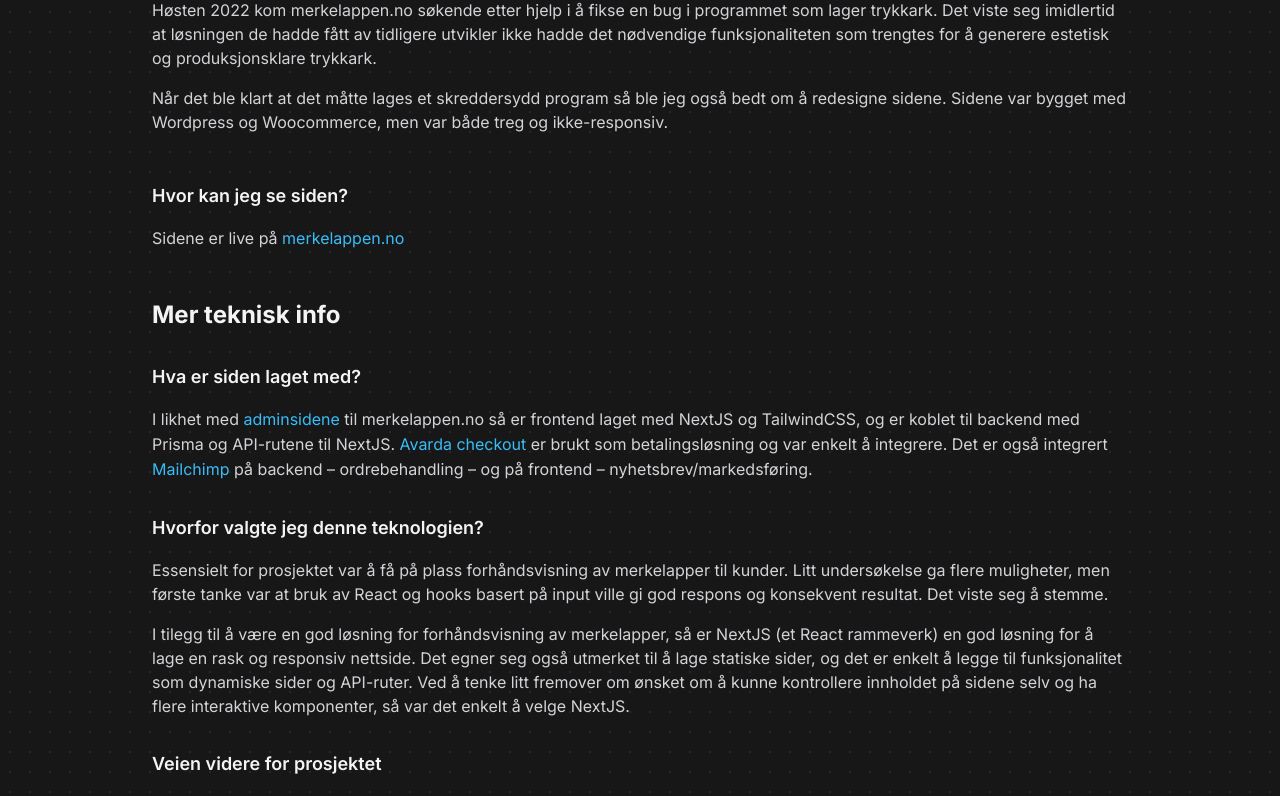
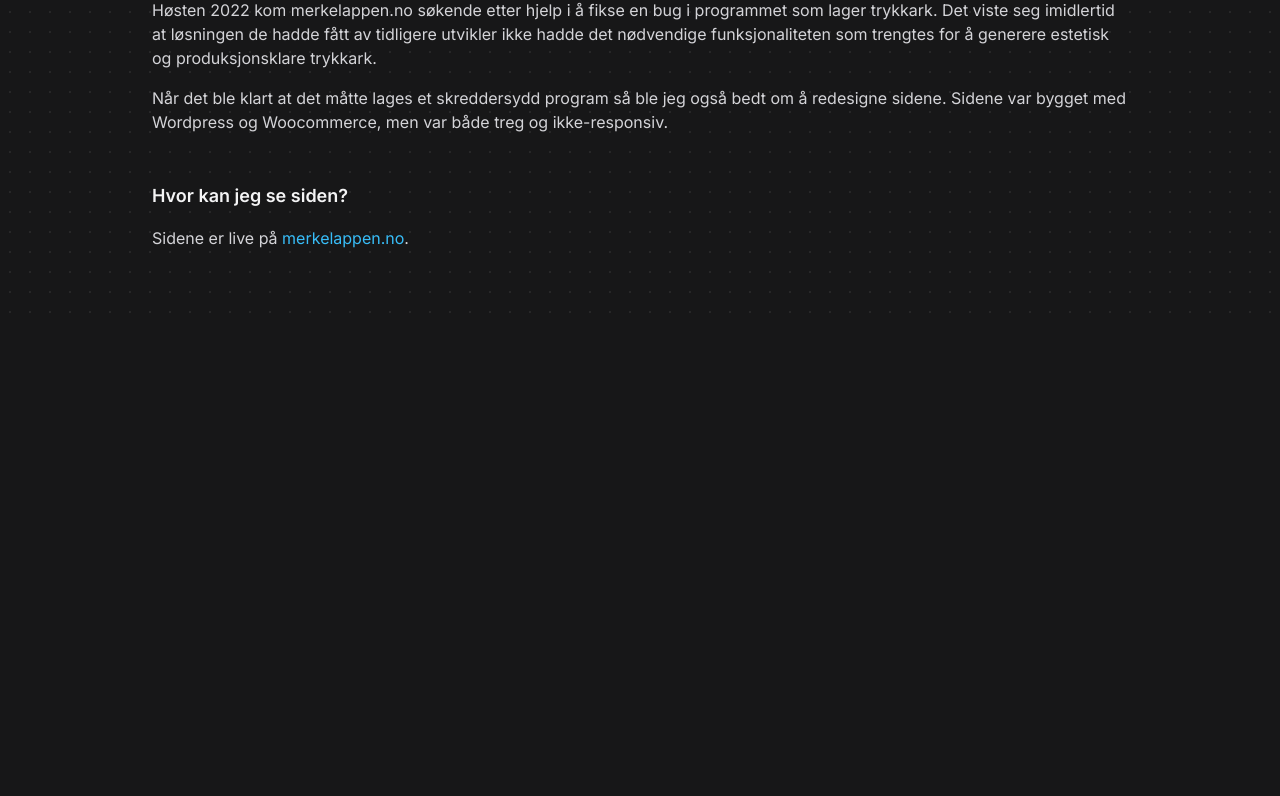
Before and after one commit to squashd/portfolio, a Next.js app: page /portef%C3%B8lje/prosjekter/merkelappen-butikk in a window 1280 px wide. Shown: the part 1998-2794 px from the top of the page. After the commit the page ends 2313 px from the top, so only its background shows below. Built offline with nearby package versions, Linux system fonts and the light colour scheme.

Commit message:
Fix visual bugs and make tools text shorter

```diff
--- a/src/app/layout.tsx
+++ b/src/app/layout.tsx
@@ -16,7 +16,7 @@
 }) {
   return (
     <html lang="en" className={`${inter.className} h-full`}>
-      <body className="h-full text-zinc-300">
+      <body className="bg-zinc-1000 h-full text-zinc-300">
         <NavBar />
         <main className="h-full">{children}</main>
       </body>
--- a/src/app/portef%C3%B8lje/galleri/order-line/page.tsx
+++ b/src/app/portef%C3%B8lje/galleri/order-line/page.tsx
@@ -11,7 +11,7 @@
             Ordrelinje
           </h1>
           <p className="mt-6 text-base text-zinc-300">
-            Ordrelinje komponert som er tatt i bruk i{" "}
+            Ordrelinje komponent som er tatt i bruk i{" "}
             <Link
               href={"/portef%C3%B8lje/prosjekter/merkelappen-admin"}
               className="group relative inline-block text-sky-400 transition duration-300"
@@ -19,7 +19,7 @@
               adminsidene
               <span className="relative bottom-1 block h-[1px] max-w-0 bg-sky-400 transition-all duration-500 group-hover:max-w-full"></span>
             </Link>{" "}
-            til merkelappen.no .
+            til merkelappen.no.
           </p>
         </header>
         <section className="py-12">
--- a/src/app/portef%C3%B8lje/prosjekter/merkelappen-admin/page.tsx
+++ b/src/app/portef%C3%B8lje/prosjekter/merkelappen-admin/page.tsx
@@ -41,64 +41,71 @@
             </p>
             <OrderExample />
           </div>
-          <div className="flex flex-col gap-8">
-            <h2 className="text-2xl font-bold text-zinc-100">
-              Mer teknisk info
-            </h2>
-            <div className="flex flex-col gap-4">
-              <h3 className="text-lg font-semibold text-zinc-100">
-                Hva er siden laget med?
-              </h3>
-              <p className="">
-                I likhet med{" "}
-                <Link
-                  href={"/portef%C3%B8lje/prosjekter/merkelappen-butikk"}
-                  className="group relative inline-block text-sky-400 transition duration-300"
-                >
-                  butikksidene
-                  <span className="relative bottom-1 block h-[1px] max-w-0 bg-sky-400 transition-all duration-500 group-hover:max-w-full"></span>
-                </Link>{" "}
-                til merkelappen.no , så er adminsidene laget med NextJS. Det er
-                også lagt til bruk av tRPC for å enkelt kunne kommunisere med
-                backend og hente de nyeste ordrene og filtrere på status.
-                Kanskje når React Server Components&reg; er klar for produksjon
-                så kan det være aktuelt å bruke det for å hente data fra
-                backend.
-              </p>
-            </div>
-            <div className="flex flex-col gap-4">
-              <h3 className="text-lg font-semibold text-zinc-100">
-                Hvorfor valgte jeg denne teknologien?
-              </h3>
-              <p className="">
-                Jeg ønsket at ordrebehandling skulle være så enkelt som mulig,
-                og at det skulle være enkelt å se når prosesser for
-                ordrebehandling var iverksatt. Ordrene hentes inn og skytes inn
-                i ordrelinje komponenter, som uavhengig av hverandre gjør kall
-                mot Avarda APIet dersom{" "}
-                <a
-                  href={"https://docs.avarda.com/checkout-3/confirmation/"}
-                  className="group relative inline-block text-sky-400 transition duration-300"
-                  rel="noreferrer noopener"
-                  target="_blank"
-                >
-                  betalingsstatus
-                  <span className="relative bottom-1 block h-[1px] max-w-0 bg-sky-400 transition-all duration-500 group-hover:max-w-full"></span>
-                </a>{" "}
-                ikke er ferdigstilt (finalized, timedout eller cancelled).
-              </p>
-            </div>
-            <div className="flex flex-col gap-4">
-              <h3 className="text-lg font-semibold text-zinc-100">
-                Veien videre for prosjektet
-              </h3>
-              <p className="">
-                Neste steg for prosjektet er å integrere analytics for websiden,
-                slik at det blir enklere å se hvor brukerne kommer fra, og hva
-                de gjør på siden.
-              </p>
-            </div>
-          </div>
+          {/*<div className="flex flex-col gap-8">*/}
+          {/*  <h2 className="text-2xl font-bold text-zinc-100">*/}
+          {/*    Mer teknisk info*/}
+          {/*  </h2>*/}
+          {/*  <div className="flex flex-col gap-4">*/}
+          {/*    <h3 className="text-lg font-semibold text-zinc-100">*/}
+          {/*      Hva er siden laget med?*/}
+          {/*    </h3>*/}
+          {/*    <p className="">*/}
+          {/*      I likhet med{" "}*/}
+          {/*      <Link*/}
+          {/*        href={"/portef%C3%B8lje/prosjekter/merkelappen-butikk"}*/}
+          {/*        className="group relative inline-block text-sky-400 transition duration-300"*/}
+          {/*      >*/}
+          {/*        butikksidene*/}
+          {/*        <span className="relative bottom-1 block h-[1px] max-w-0 bg-sky-400 transition-all duration-500 group-hover:max-w-full"></span>*/}
+          {/*      </Link>{" "}*/}
+          {/*      til merkelappen.no , så er adminsidene laget med NextJS. Det er*/}
+          {/*      også lagt til bruk av{" "}*/}
+          {/*      <Link*/}
+          {/*        href={"/https://trpc.io"}*/}
+          {/*        className="group relative inline-block text-sky-400 transition duration-300"*/}
+          {/*      >*/}
+          {/*        tRPC*/}
+          {/*        <span className="relative bottom-1 block h-[1px] max-w-0 bg-sky-400 transition-all duration-500 group-hover:max-w-full"></span>*/}
+          {/*      </Link>{" "}*/}
+          {/*      for å enkelt kunne kommunisere med backend og hente de nyeste*/}
+          {/*      ordrene og filtrere på status. Kanskje når React Server*/}
+          {/*      Components&reg; er klar for produksjon så kan det være aktuelt å*/}
+          {/*      bruke det for å hente data fra backend.*/}
+          {/*    </p>*/}
+          {/*  </div>*/}
+          {/*  <div className="flex flex-col gap-4">*/}
+          {/*    <h3 className="text-lg font-semibold text-zinc-100">*/}
+          {/*      Hvorfor valgte jeg denne teknologien?*/}
+          {/*    </h3>*/}
+          {/*    <p className="">*/}
+          {/*      Jeg ønsket at ordrebehandling skulle være så enkelt som mulig,*/}
+          {/*      og at det skulle være enkelt å se når prosesser for*/}
+          {/*      ordrebehandling var iverksatt. Ordrene hentes inn og skytes inn*/}
+          {/*      i ordrelinje komponenter, som uavhengig av hverandre gjør kall*/}
+          {/*      mot Avarda APIet dersom{" "}*/}
+          {/*      <a*/}
+          {/*        href={"https://docs.avarda.com/checkout-3/confirmation/"}*/}
+          {/*        className="group relative inline-block text-sky-400 transition duration-300"*/}
+          {/*        rel="noreferrer noopener"*/}
+          {/*        target="_blank"*/}
+          {/*      >*/}
+          {/*        betalingsstatus*/}
+          {/*        <span className="relative bottom-1 block h-[1px] max-w-0 bg-sky-400 transition-all duration-500 group-hover:max-w-full"></span>*/}
+          {/*      </a>{" "}*/}
+          {/*      ikke er ferdigstilt (finalized, timedout eller cancelled).*/}
+          {/*    </p>*/}
+          {/*  </div>*/}
+          {/*  <div className="flex flex-col gap-4">*/}
+          {/*    <h3 className="text-lg font-semibold text-zinc-100">*/}
+          {/*      Veien videre for prosjektet*/}
+          {/*    </h3>*/}
+          {/*    <p className="">*/}
+          {/*      Neste steg for prosjektet er å integrere analytics for websiden,*/}
+          {/*      slik at det blir enklere å se hvor brukerne kommer fra, og hva*/}
+          {/*      de gjør på siden.*/}
+          {/*    </p>*/}
+          {/*  </div>*/}
+          {/*</div>*/}
         </section>
       </div>
     </>
--- a/src/app/portef%C3%B8lje/prosjekter/merkelappen-butikk/page.tsx
+++ b/src/app/portef%C3%B8lje/prosjekter/merkelappen-butikk/page.tsx
@@ -61,93 +61,96 @@
             </h3>
             <p className="">
               Sidene er live på{" "}
-              <Link
-                href={"/portef%C3%B8lje/prosjekter/merkelappen-butikk"}
+              <a
+                href={"https://www.merkelappen.no"}
                 className="group relative inline-block text-sky-400 transition duration-300"
+                rel="noreferrer noopener"
+                target="_blank"
               >
                 merkelappen.no
                 <span className="relative bottom-1 block h-[1px] max-w-0 bg-sky-400 transition-all duration-500 group-hover:max-w-full"></span>
-              </Link>
+              </a>
+              .
             </p>
           </div>
-          <div className="flex flex-col gap-8">
-            <h2 className="text-2xl font-bold text-zinc-100">
-              Mer teknisk info
-            </h2>
-            <div className="flex flex-col gap-4">
-              <h3 className="text-lg font-semibold text-zinc-100">
-                Hva er siden laget med?
-              </h3>
-              <p className="">
-                I likhet med{" "}
-                <Link
-                  href={"/portef%C3%B8lje/prosjekter/merkelappen-admin"}
-                  className="group relative inline-block text-sky-400 transition duration-300"
-                >
-                  adminsidene
-                  <span className="relative bottom-1 block h-[1px] max-w-0 bg-sky-400 transition-all duration-500 group-hover:max-w-full"></span>
-                </Link>{" "}
-                til merkelappen.no så er frontend laget med NextJS og
-                TailwindCSS, og er koblet til backend med Prisma og API-rutene
-                til NextJS.{" "}
-                <a
-                  href={"https://docs.avarda.com/"}
-                  className="group relative inline-block text-sky-400 transition duration-300"
-                  rel="noreferrer noopener"
-                  target="_blank"
-                >
-                  Avarda checkout
-                  <span className="relative bottom-1 block h-[1px] max-w-0 bg-sky-400 transition-all duration-500 group-hover:max-w-full"></span>
-                </a>{" "}
-                er brukt som betalingsløsning og var enkelt å integrere. Det er
-                også integrert{" "}
-                <a
-                  href={"https://mailchimp.com/"}
-                  className="group relative inline-block text-sky-400 transition duration-300"
-                  rel="noreferrer noopener"
-                  target="_blank"
-                >
-                  Mailchimp
-                  <span className="relative bottom-1 block h-[1px] max-w-0 bg-sky-400 transition-all duration-500 group-hover:max-w-full"></span>
-                </a>{" "}
-                på backend – ordrebehandling – og på frontend –
-                nyhetsbrev/markedsføring.
-              </p>
-            </div>
-            <div className="flex flex-col gap-4">
-              <h3 className="text-lg font-semibold text-zinc-100">
-                Hvorfor valgte jeg denne teknologien?
-              </h3>
-              <p className="">
-                Essensielt for prosjektet var å få på plass forhåndsvisning av
-                merkelapper til kunder. Litt undersøkelse ga flere muligheter,
-                men første tanke var at bruk av React og hooks basert på input
-                ville gi god respons og konsekvent resultat. Det viste seg å
-                stemme.
-              </p>
-              <p className="">
-                I tilegg til å være en god løsning for forhåndsvisning av
-                merkelapper, så er NextJS (et React rammeverk) en god løsning
-                for å lage en rask og responsiv nettside. Det egner seg også
-                utmerket til å lage statiske sider, og det er enkelt å legge til
-                funksjonalitet som dynamiske sider og API-ruter. Ved å tenke
-                litt fremover om ønsket om å kunne kontrollere innholdet på
-                sidene selv og ha flere interaktive komponenter, så var det
-                enkelt å velge NextJS.
-              </p>
-            </div>
-            <div className="flex flex-col gap-4">
-              <h3 className="text-lg font-semibold text-zinc-100">
-                Veien videre for prosjektet
-              </h3>
-              <p className="">
-                Neste steg for prosjektet er å integrere et CMS for å kunne
-                oppdatere innholdet på sidene. Produktsidene er allerede bygget
-                med komponenter – så klart – så det blir spennende å se hva
-                slags CMS som blir valgt og koble det opp mot sidene.
-              </p>
-            </div>
-          </div>
+          {/*<div className="flex flex-col gap-8">*/}
+          {/*  <h2 className="text-2xl font-bold text-zinc-100">*/}
+          {/*    Mer teknisk info*/}
+          {/*  </h2>*/}
+          {/*  <div className="flex flex-col gap-4">*/}
+          {/*    <h3 className="text-lg font-semibold text-zinc-100">*/}
+          {/*      Hva er siden laget med?*/}
+          {/*    </h3>*/}
+          {/*    <p className="">*/}
+          {/*      I likhet med{" "}*/}
+          {/*      <Link*/}
+          {/*        href={"/portef%C3%B8lje/prosjekter/merkelappen-admin"}*/}
+          {/*        className="group relative inline-block text-sky-400 transition duration-300"*/}
+          {/*      >*/}
+          {/*        adminsidene*/}
+          {/*        <span className="relative bottom-1 block h-[1px] max-w-0 bg-sky-400 transition-all duration-500 group-hover:max-w-full"></span>*/}
+          {/*      </Link>{" "}*/}
+          {/*      til merkelappen.no så er butikksidene laget med NextJS og*/}
+          {/*      TailwindCSS, og er koblet til backend med Prisma og API-rutene*/}
+          {/*      til NextJS.{" "}*/}
+          {/*      <a*/}
+          {/*        href={"https://docs.avarda.com/"}*/}
+          {/*        className="group relative inline-block text-sky-400 transition duration-300"*/}
+          {/*        rel="noreferrer noopener"*/}
+          {/*        target="_blank"*/}
+          {/*      >*/}
+          {/*        Avarda checkout*/}
+          {/*        <span className="relative bottom-1 block h-[1px] max-w-0 bg-sky-400 transition-all duration-500 group-hover:max-w-full"></span>*/}
+          {/*      </a>{" "}*/}
+          {/*      er brukt som betalingsløsning og var enkelt å integrere. Det er*/}
+          {/*      også integrert{" "}*/}
+          {/*      <a*/}
+          {/*        href={"https://mailchimp.com/"}*/}
+          {/*        className="group relative inline-block text-sky-400 transition duration-300"*/}
+          {/*        rel="noreferrer noopener"*/}
+          {/*        target="_blank"*/}
+          {/*      >*/}
+          {/*        Mailchimp*/}
+          {/*        <span className="relative bottom-1 block h-[1px] max-w-0 bg-sky-400 transition-all duration-500 group-hover:max-w-full"></span>*/}
+          {/*      </a>{" "}*/}
+          {/*      for ordrebekreftelse på adminsidene og for å sende ut*/}
+          {/*      nyhetsbrev/markedsføring.*/}
+          {/*    </p>*/}
+          {/*  </div>*/}
+          {/*  <div className="flex flex-col gap-4">*/}
+          {/*    <h3 className="text-lg font-semibold text-zinc-100">*/}
+          {/*      Hvorfor valgte jeg denne teknologien?*/}
+          {/*    </h3>*/}
+          {/*    <p className="">*/}
+          {/*      Essensielt for prosjektet var å få på plass forhåndsvisning av*/}
+          {/*      merkelapper til kunder. Litt undersøkelse ga flere muligheter,*/}
+          {/*      men første tanke var at bruk av React og hooks basert på input*/}
+          {/*      ville gi god respons og konsekvent resultat. Det viste seg å*/}
+          {/*      stemme.*/}
+          {/*    </p>*/}
+          {/*    <p className="">*/}
+          {/*      I tilegg til å være en god løsning for forhåndsvisning av*/}
+          {/*      merkelapper, så er NextJS (et React rammeverk) en god løsning*/}
+          {/*      for å lage en rask og responsiv nettside. Det egner seg også*/}
+          {/*      utmerket til å lage statiske sider, og det er enkelt å legge til*/}
+          {/*      funksjonalitet som dynamiske sider og API-ruter. Ved å tenke*/}
+          {/*      litt fremover om ønsket om å kunne kontrollere innholdet på*/}
+          {/*      sidene selv og ha flere interaktive komponenter, så var det*/}
+          {/*      enkelt å velge NextJS.*/}
+          {/*    </p>*/}
+          {/*  </div>*/}
+          {/*  <div className="flex flex-col gap-4">*/}
+          {/*    <h3 className="text-lg font-semibold text-zinc-100">*/}
+          {/*      Veien videre for prosjektet*/}
+          {/*    </h3>*/}
+          {/*    <p className="">*/}
+          {/*      Neste steg for prosjektet er å integrere et CMS for å kunne*/}
+          {/*      oppdatere innholdet på sidene. Produktsidene er allerede bygget*/}
+          {/*      med komponenter – så klart – så det blir spennende å se hva*/}
+          {/*      slags CMS som blir valgt og koble det opp mot sidene.*/}
+          {/*    </p>*/}
+          {/*  </div>*/}
+          {/*</div>*/}
         </section>
       </div>
     </>
--- a/src/components/NavBar/BreadCrumb.tsx
+++ b/src/components/NavBar/BreadCrumb.tsx
@@ -10,7 +10,7 @@
   });
 
   return (
-    <ul className="flex items-center gap-1 text-sm uppercase">
+    <ul className="flex flex-wrap items-center gap-x-1 text-xs uppercase sm:text-sm">
       {segments.length > 0 ? (
         <li>
           <Link
--- a/src/components/NavBar/MobileNavigation.tsx
+++ b/src/components/NavBar/MobileNavigation.tsx
@@ -70,7 +70,7 @@
           leaveFrom="opacity-100"
           leaveTo="opacity-0"
         >
-          <Popover.Overlay className="fixed inset-0 z-50 bg-zinc-800/80 backdrop-blur-sm" />
+          <Popover.Overlay className="fixed inset-0 bg-zinc-800/80 backdrop-blur-sm" />
         </Transition.Child>
         <Transition.Child
           as={Fragment}
```
Also changed, not shown: src/app/page.tsx (+20 -23 lines), src/components/NavBar/NavBar.tsx (+4 -4 lines).
